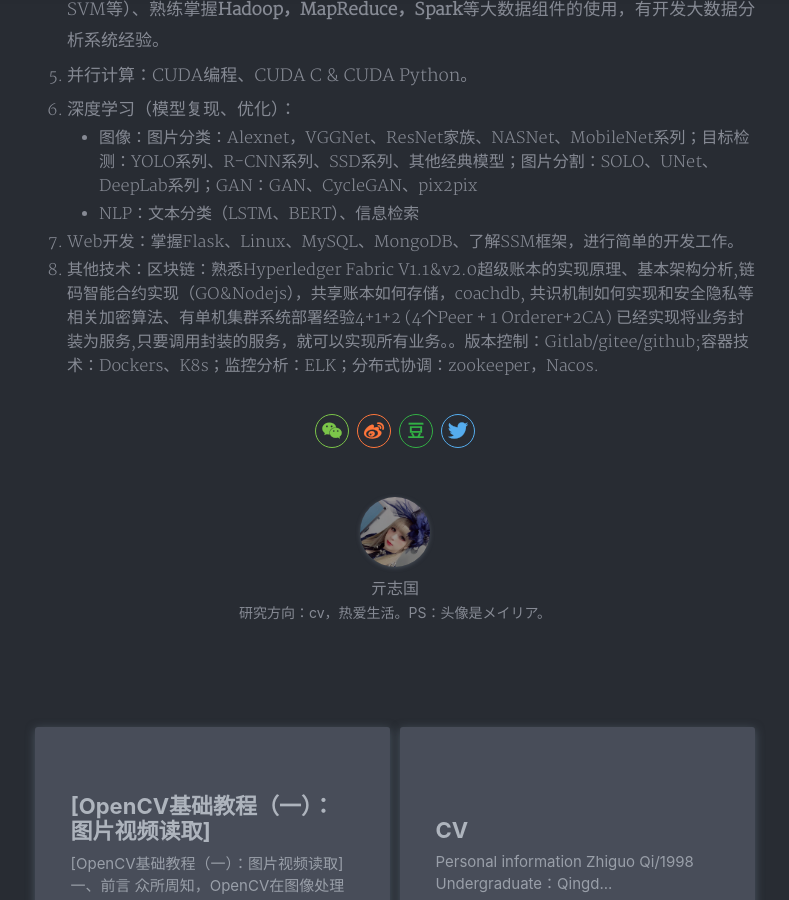
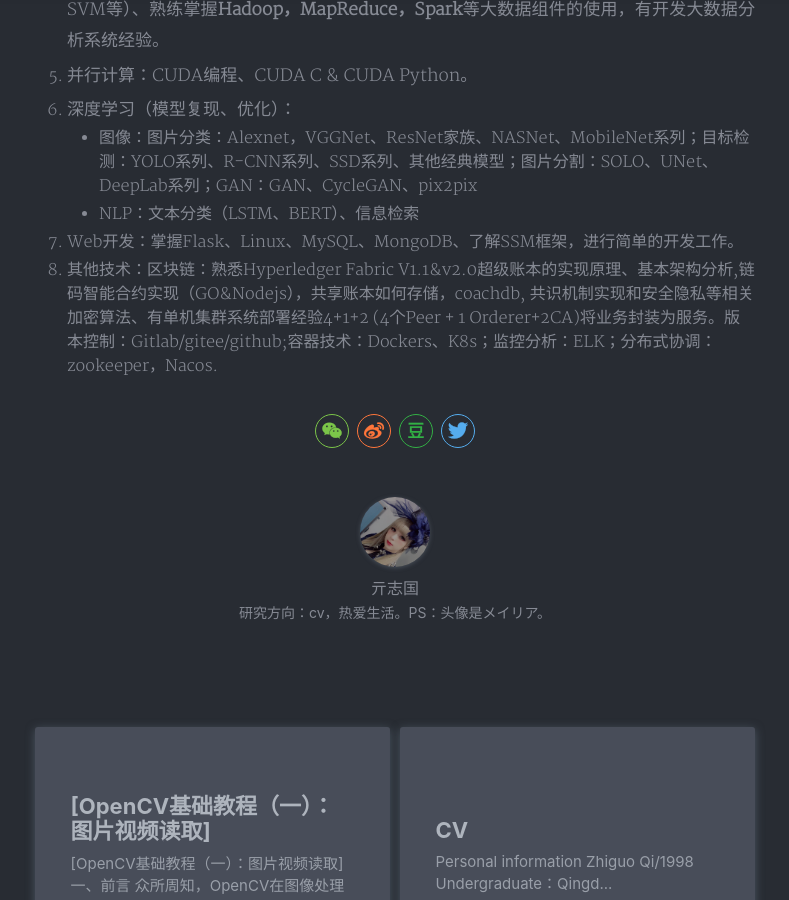
Before and after one commit to Qzgfather/Qzgfather.github.io, a Jekyll site: the page built from _posts/2020-01-09-hello.md, in a window 1280 px wide and 900 px high, scrolled down 2550 px. Shown: the whole window, without its empty margins (245-1034 px from the left). Built offline with Jekyll 4.4.1, drawn with Linux system fonts in a browser that asks for light colours; nearby versions of some CDN libraries; a style sheet for code colours, icons or effects is not loaded.

Commit message:
更新简历

```diff
--- a/_posts/2020-01-09-hello.md
+++ b/_posts/2020-01-09-hello.md
@@ -93,4 +93,4 @@ tags: 个人简介
    - 图像：图片分类：Alexnet，VGGNet、ResNet家族、NASNet、MobileNet系列；目标检测：YOLO系列、R-CNN系列、SSD系列、其他经典模型；图片分割：SOLO、UNet、DeepLab系列；GAN：GAN、CycleGAN、pix2pix
    - NLP：文本分类（LSTM、BERT）、信息检索
 7. Web开发：掌握Flask、Linux、MySQL、MongoDB、了解SSM框架，进行简单的开发工作。
-8. 其他技术：区块链：熟悉Hyperledger Fabric V1.1&v2.0超级账本的实现原理、基本架构分析,链码智能合约实现（GO&Nodejs），共享账本如何存储，coachdb, 共识机制如何实现和安全隐私等相关加密算法、有单机集群系统部署经验4+1+2 (4个Peer + 1 Orderer+2CA) 已经实现将业务封装为服务,只要调用封装的服务，就可以实现所有业务。。版本控制：Gitlab/gitee/github;容器技术：Dockers、K8s；监控分析：ELK；分布式协调：zookeeper，Nacos.
+8. 其他技术：区块链：熟悉Hyperledger Fabric V1.1&v2.0超级账本的实现原理、基本架构分析,链码智能合约实现（GO&Nodejs），共享账本如何存储，coachdb, 共识机制实现和安全隐私等相关加密算法、有单机集群系统部署经验4+1+2 (4个Peer + 1 Orderer+2CA)将业务封装为服务。版本控制：Gitlab/gitee/github;容器技术：Dockers、K8s；监控分析：ELK；分布式协调：zookeeper，Nacos.
```
